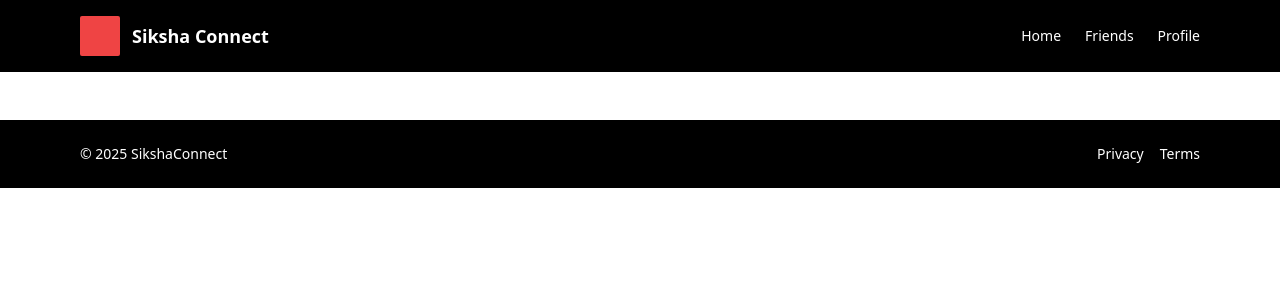
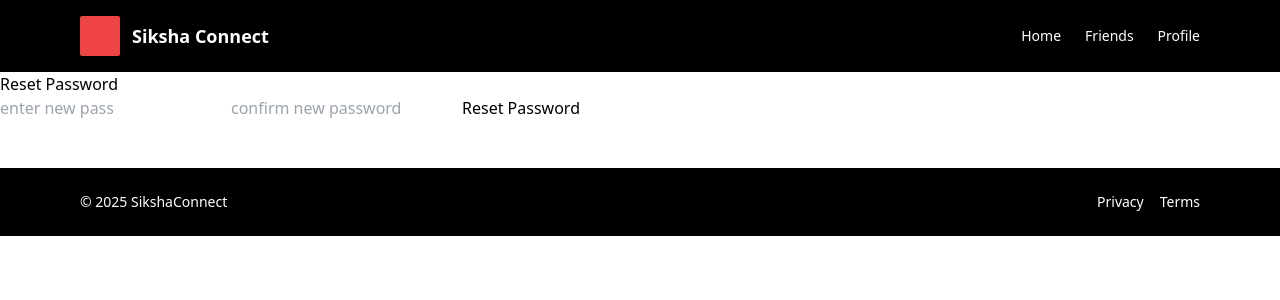
Before and after one commit to RiZwAn755/sikshaconnect, a React (Vite) app in the folder frontend/: page /reset-password/1 in a window 1280 px wide. Shown: the top 300 px of the page. Built offline with nearby package versions, Linux system fonts and the light colour scheme; no server answers.

Commit message:
implemented forgot password frontend

```diff
--- a/frontend/src/App.jsx
+++ b/frontend/src/App.jsx
@@ -1,6 +1,8 @@
 import Login from "./components/auth/login"
 import Register from "./components/auth/register"
 import Home from "./components/home/home"
+import ForgotPassword from "./components/auth/forgotpassword"
+import ResetPassword from "./components/auth/resetpassword"
 import {BrowserRouter as Router, Routes, Route} from "react-router-dom"
 function App() {
 
@@ -11,6 +13,8 @@ function App() {
           <Route path ='/login' element = {<Login/>} />
           <Route path = "/signup" element = {<Register/>} />
           <Route path = "/" element = {<Home/>} />
+          <Route path ="forgot-pass" element ={<ForgotPassword/>}/>
+          <Route path ="/reset-password/:token" element ={<ResetPassword/>}/>
 
         </Routes>
     </Router>
--- /dev/null
+++ b/frontend/src/components/auth/forgotpassword.jsx
@@ -0,0 +1,32 @@
+import { useState } from "react";
+import axios from "axios";
+
+const ForgotPassword = ()=>{
+    const [email, setEmail] = useState("");
+    const [msg ,setMsg] = useState("");
+    const baseurl = import.meta.env.VITE_BASE_URL;
+
+     const handleSubmit = async(e)=>{
+       e.preventDefault();
+       try{
+       const res = await axios.post(`${baseurl}/api/auth/forgot-password`,{
+        email
+       })
+       setMsg(res.data.message);
+    } catch(err){
+          setMsg("something went wrong")
+         console.log(err)
+    }
+     }
+    return (
+        <>
+        <h2>forgot password</h2>
+        <form onSubmit={handleSubmit}>
+            <input type="email" placeholder="enter email" value={email} onChange={(e)=>setEmail(e.target.value)} required/>
+            <button type="submit">Send reset link</button>
+        </form>
+        <p>{msg}</p>
+        </>
+    )
+}
+export default ForgotPassword;
--- a/frontend/src/components/auth/login.jsx
+++ b/frontend/src/components/auth/login.jsx
@@ -30,7 +30,7 @@ const Login = () => {
         alert("Login failed");
       }
     } catch (err) {
-      console.error(err);
+      console.log(err);
       alert("Login error");
     }
   };
@@ -63,7 +63,9 @@ const Login = () => {
               Login
             </button>
           </form>
+
         </div>
+         <button onClick={()=>navigate('/forgot-pass')}>forgot password</button>
       </div>
     </main>
   );
--- /dev/null
+++ b/frontend/src/components/auth/resetpassword.jsx
@@ -0,0 +1,44 @@
+import { useState  } from "react";
+import { useNavigate, useParams } from "react-router-dom";
+import axios from "axios";
+
+const ResetPassword = ()=>{
+
+    const navigate = useNavigate();
+    const {token} =useParams();
+
+    const [newpass, setNewpass] = useState("");
+    const [confirmpass, setConfirmpass] = useState("");
+    const [msg, setMsg] =useState("");
+    const baseurl = import.meta.env.VITE_BASE_URL;
+    const handleSubmit = async(e)=>{
+       e.preventDefault();
+       if(newpass != confirmpass){
+         alert("password not matched")
+         return;
+       }
+       try{
+       const res = await axios.post(`${baseurl}/api/auth/reset-password/${token}` ,{
+        newPassword: newpass
+       })
+       setMsg(res.data.message);
+       navigate('/login');
+
+    } catch(err){
+         setMsg("something is wrong");
+         console.log(err);
+    }
+    }
+    return (
+        <>
+         <h2>Reset Password</h2>
+         <form onSubmit={handleSubmit}>
+            <input type="text" value={newpass} placeholder="enter new pass" onChange={(e)=>setNewpass(e.target.value)}  required/>
+            <input type="text" value={confirmpass} placeholder="confirm new password" onChange={(e)=>setConfirmpass(e.target.value)}  required/>
+            <button>Reset Password</button>
+         </form>
+         <p>{msg}</p>
+        </>
+    )
+}
+ export default ResetPassword;
```
Also changed, not shown: frontend/src/components/auth/forgot.jsx (deleted), 1 other file (tests, documents, lock files or other folders).
